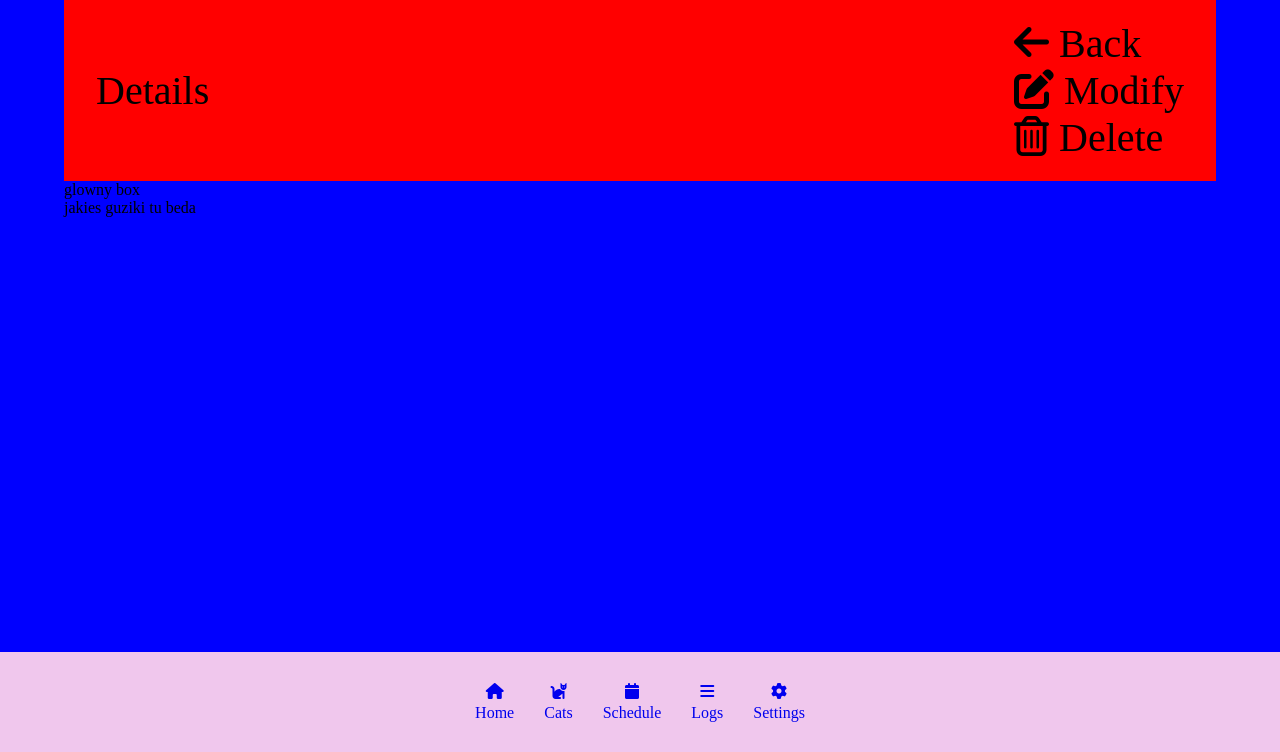
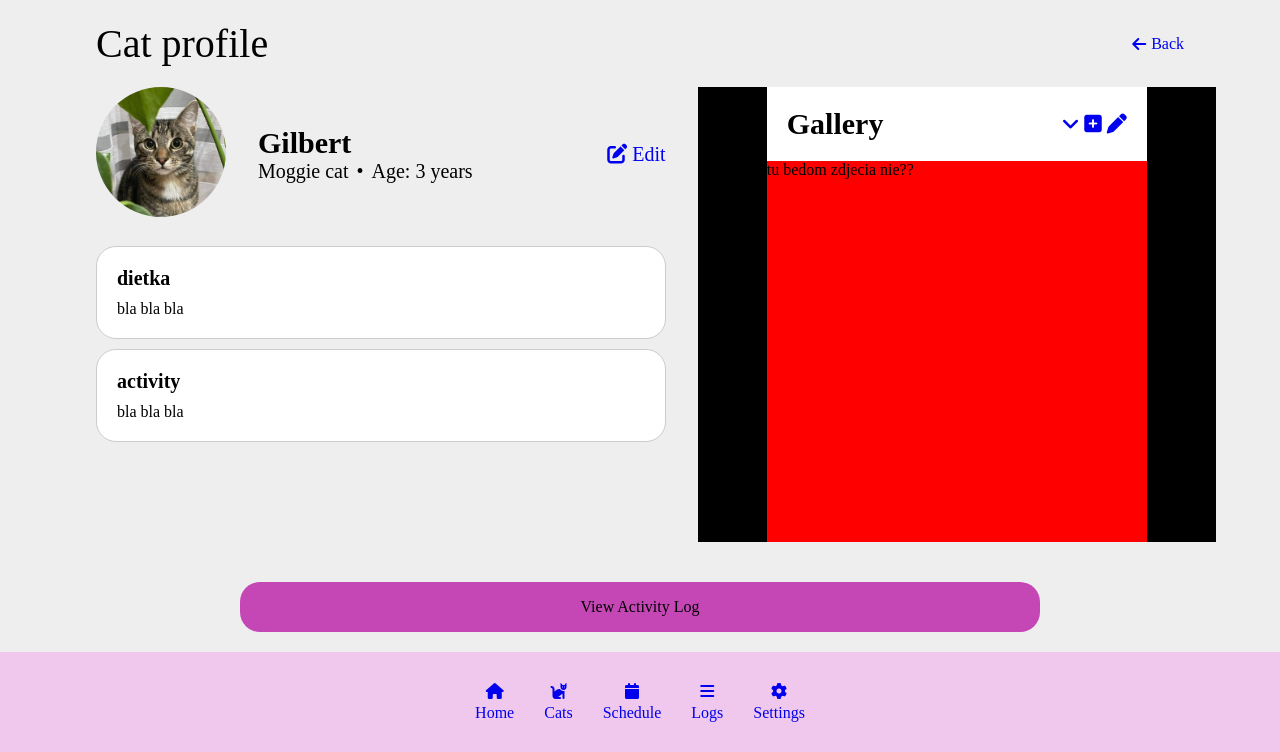
Before and after one commit to suwka/wdpai, a PHP site: page /details in a window 1280 px wide. Shown: the part 100-852 px from the top of the page. Run offline with PHP 8.4, Linux system fonts and the light colour scheme; some web fonts are replaced.

Commit message:
catprofile

```diff
--- a/public/styles/details.css
+++ b/public/styles/details.css
@@ -87,7 +87,6 @@ body {
     overflow-y: auto;
     padding: 0 5%;
     box-sizing: border-box;
-    background-color: blue;
 }
 
 /* tytul podstrony */
@@ -98,8 +97,166 @@ body {
     font-size: 2.5rem;
     padding: 20px 2rem;
     margin-bottom: 0px;
+}
+
+.box_top a {
+    display: flex;
+    flex-direction: row;
+    align-items: center;
+    text-decoration: none;
+    gap: 5px;
+    font-size: 1rem;
+}
+
+ .section-tittle {
+    display: flex;
+    justify-content: space-between;
+    font-size: 2rem;
+    padding: 20px 2rem;
+}
+
+.section-tittle a {
+    display: flex;
+    flex-direction: row;
+    align-items: center;
+    text-decoration: none;
+    gap: 5px;
+    font-size: 1rem;
+}
+
+/* GALERIA ZDJEC NIE?? */
+.image-box {
+    display: flex;
+    justify-content: center;
+    background-color: black;
+}
+
+.images {
+    width: 380px;
+    height: 455px;
     background-color: red;
 }
+
+.images-box-description {
+    background-color: white;
+    display: flex;
+    justify-content: space-between;
+    align-items: center;
+    padding: 20px;
+}
+.images-buttons {
+    font-size: 20px;
+}
+
+.images-box-description > gallery {
+
+}
+
+
+
+.cat-profile-container {
+    display: grid;
+    grid-template-columns: 55% 45%;
+}
+
+
+/* tutaj zdjecie kocura, imie, rasa, wiek */
+.cat-description {
+    display: flex;
+    flex-direction: row;
+    margin-bottom: 20px;
+}
+
+.cat-description img {
+    width: 130px;
+    height: 130px;
+    border-radius: 50%;
+    margin-left: 2rem;
+}
+
+.cat-description {
+    display: flex;
+    align-items: center;
+}
+
+.cat-name {
+    font-size: 30px;
+    font-weight: bold;
+}
+.cat-settings {
+    display: flex;
+    flex-direction: row;
+    font-size: 20px;
+}
+.cat-breed::after {
+    content: "•";
+    margin: 0 8px;
+}
+
+.cat-description-text {
+    margin-left: 2rem;
+}
+
+/* opis kocura */
+.cat-details-cards {
+    display: flex;
+    flex-direction: column;
+    /* margin: 10px 0px; */
+}
+
+.cat-detail-card {
+    border-radius: 20px;
+    margin: 5px 2rem;
+    border: 1px solid #ccc;
+    border-radius: 20px;
+    background-color: white;
+}
+
+.cat-detail-card > h1 {
+    font-size: 20px;
+    margin: 20px 20px 0px 20px;
+}
+
+.cat-detail-card > p {
+    font-size: 16px;
+    margin: 10px 20px 20px 20px;
+}
+
+
+
+/* przycisk na dole strony */
+.box_bottom {
+    display: flex;
+    justify-content: center;
+    padding: 20px;
+    margin-top: 20px; /* odstęp od reszty contentu */
+    /* bez position: fixed */
+}
+
+.view-activity-log {
+    display: flex;
+    justify-content: center;
+    align-items: center;
+    width: 800px;
+    height: 50px;
+    background-color: rgb(196, 71, 181);
+    border-radius: 20px;
+}
+
+
+
+.cat-description > a {
+    margin-left: auto;
+    margin-right: 2rem;
+    font-size: 20px;
+    display: flex;
+    flex-direction: row;
+    align-items: center;
+    text-decoration: none;
+    gap: 5px;
+}
+
+
 
 
 
--- a/public/views/details.html
+++ b/public/views/details.html
@@ -25,33 +25,57 @@
 
     <main class="main-content">
         <div class="box_top">
-            <div>Details</div>
-            <div class="options">
-                <div class="single-option">
-                    <i class="fa-solid fa-arrow-left"></i>
-                    Back
+            <div>Cat profile</div>
+            <a href="#"><i class="fa-solid fa-arrow-left"></i>Back</a>
         </div>
-                <div class="single-option">
-                    <i class="fa-solid fa-pen-to-square"></i>
-                    Modify
+        <div class="box_middle">
+            <div class="cat-profile-container">
+                <div class="cat-info">
+                    <div class="cat-description">
+                        <div class="cat-description-image">
+                            <img src="public/img/cat1.jpg" class="cat-image">
                         </div>
-                <div class="single-option">
-                    <i class="fa-regular fa-trash-can"></i>
-                    Delete
+                        <div class="cat-description-text">
+                            <div class="cat-name">Gilbert</div>
+                            <div class="cat-settings">
+                                <div class="cat-breed">Moggie cat</div>
+                                <div class="cat-age">Age: 3 years</div>
+                            </div>
+                        </div>
+                        <a href="#"><i class="fa-solid fa-pen-to-square"></i>Edit</a>
+                    </div>
+                    <div class="cat-details-cards">
+                        <div class="cat-detail-card">
+                            <h1>dietka</h1>
+                            <p>bla bla bla</p>
+                        </div>
+                        <div class="cat-detail-card">
+                            <h1>activity</h1>
+                            <p>bla bla bla</p>
+                        </div>
+                    </div>
+                </div>
+                <div class="image-box">
+                    <div class="images">
+                        <div class="images-box-description">
+                            <div class="cat-name">Gallery</div>
+                            <div class="images-buttons">
+                                <a href="#"><i class="fa-solid fa-angle-down"></i></a>
+                                <a href="#"><i class="fa-solid fa-square-plus"></i></a>
+                                <a href="#"><i class="fa-solid fa-pen"></i></a>
+                            </div>
+                        </div>
+                        tu bedom zdjecia nie??
                     </div>
                 </div>
             </div>
         </div>
-        <div class="box_middle">
-            glowny box
-        </div>
-        <div class="bottom_box">
-            jakies guziki tu beda
+        <div class="box_bottom">
+            <div class="view-activity-log">View Activity Log</div>
         </div>
     </main>
-
     <footer class="footer">
-        <nav class="menu-bar" >
+        <nav class="menu-bar">
             <ul>
                 <li><a href="#"><i class="fa-solid fa-house"></i>Home</a></li>
                 <li><a href="#"><i class="fa-solid fa-cat"></i>Cats</a></li>
```
Lines whose indentation alone changed are shown as unchanged.
